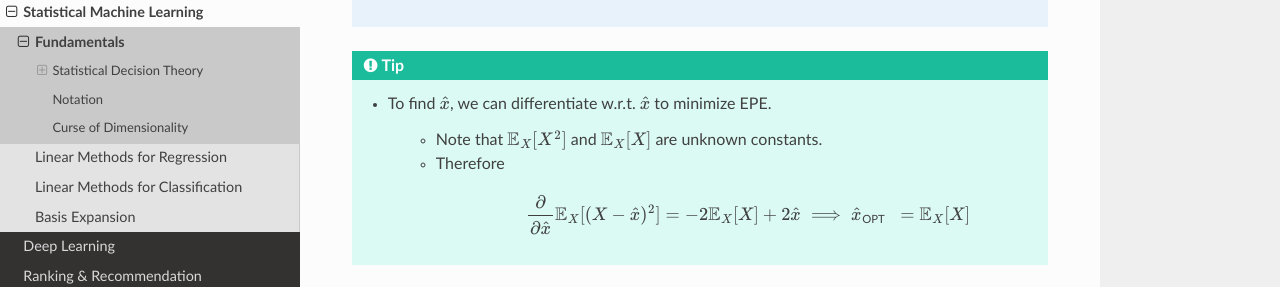
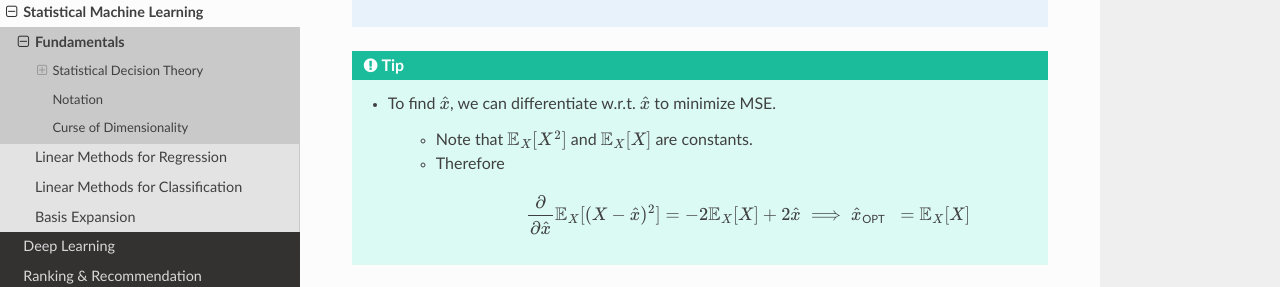
Before and after one commit to uselesstechjunks/leetcode, a Sphinx documentation site: the page built from docs/source/ml/basics.rst, in a window 1280 px wide and 900 px high, scrolled down 752 px. Shown: the part 164-451 px from the top of the window. Built offline with Sphinx 7.4.7 and the Read the Docs theme 2.0.0, drawn with Linux system fonts in a browser that asks for light colours.

Commit message:
Update basics.rst

```diff
--- a/docs/source/ml/basics.rst
+++ b/docs/source/ml/basics.rst
@@ -32,9 +32,9 @@ Single Random Variable
 			.. math:: \mathbb{E}_X[\tilde{X}^2]=\mathbb{E}_X[(X-\hat{x})^2]=\mathbb{E}_X[X^2]-2\mathbb{E}_X[X]\hat{x}+\hat{x}^2
 
 .. tip::
-	* To find :math:`\hat{x}`, we can differentiate w.r.t. :math:`\hat{x}` to minimize EPE.
+	* To find :math:`\hat{x}`, we can differentiate w.r.t. :math:`\hat{x}` to minimize MSE.
 
-		* Note that :math:`\mathbb{E}_X[X^2]` and :math:`\mathbb{E}_X[X]` are unknown constants.
+		* Note that :math:`\mathbb{E}_X[X^2]` and :math:`\mathbb{E}_X[X]` are constants.
 		* Therefore
 
 			.. math:: \frac{\partial}{\mathop{\partial\hat{x}}}\mathbb{E}_X[(X-\hat{x})^2]=-2\mathbb{E}_X[X]+2\hat{x}\implies\hat{x}_{\text{OPT}}=\mathbb{E}_X[X]
```
